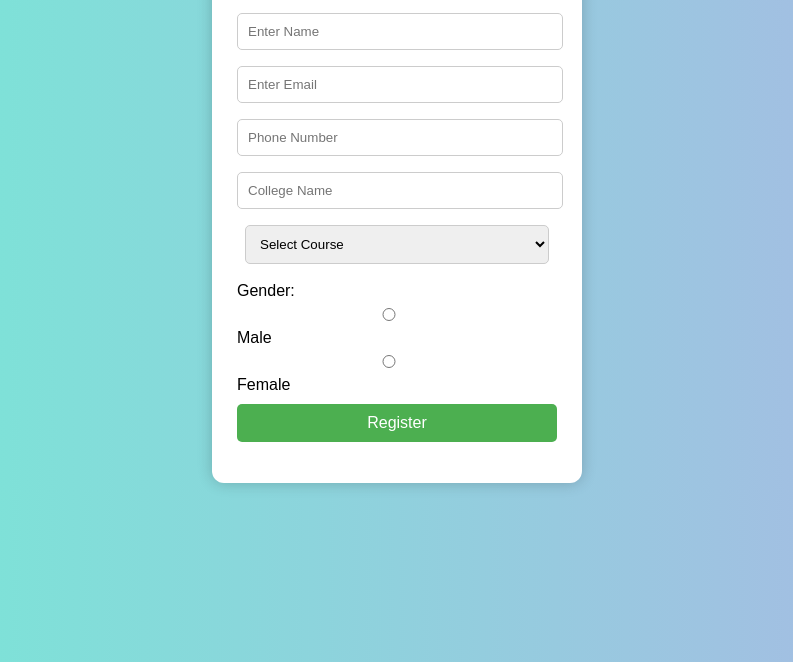
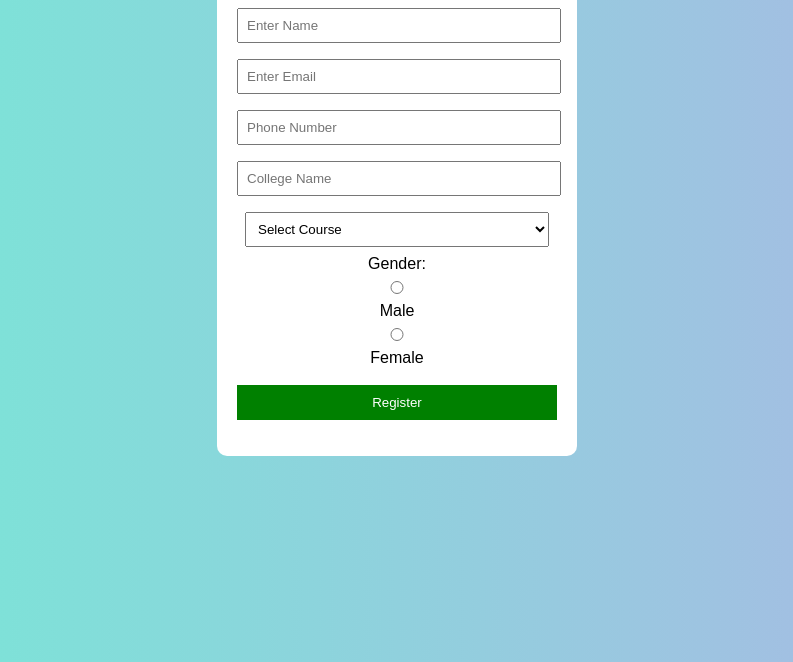
Before and after one commit to PinkyIngulkar/Registration_form, a plain HTML site: page index.html in a window 1280 px wide. Shown: the part 138-800 px from the top of the page, without its empty margins (243-1036 px from the left). Drawn offline with Linux system fonts and the light colour scheme.

Commit message:
Updated index.html

```diff
--- a/index.html
+++ b/index.html
@@ -2,6 +2,7 @@
 <html>
 <head>
   <title>Student Registration</title>
+
   <style>
     body {
       font-family: Arial;
@@ -11,40 +12,26 @@
 
     .form-box {
       background: white;
-      padding: 25px;
+      padding: 20px;
       width: 320px;
       margin: auto;
       margin-top: 50px;
-      border-radius: 12px;
-      box-shadow: 0 0 15px rgba(0,0,0,0.2);
+      border-radius: 10px;
     }
 
     input, select {
       width: 95%;
-      padding: 10px;
+      padding: 8px;
       margin: 8px 0;
-      border-radius: 5px;
-      border: 1px solid #ccc;
     }
 
     button {
+      width: 100%;
       padding: 10px;
-      width: 100%;
-      background: #4CAF50;
+      background: green;
       color: white;
       border: none;
-      border-radius: 5px;
-      font-size: 16px;
       cursor: pointer;
-    }
-
-    button:hover {
-      background: #45a049;
-    }
-
-    .radio-group {
-      text-align: left;
-      margin: 10px 0;
     }
 
     #msg {
@@ -59,12 +46,18 @@
 <div class="form-box">
   <h2>Student Registration</h2>
 
-  <input type="text" id="name" placeholder="Enter Name">
-  <input type="email" id="email" placeholder="Enter Email">
-  <input type="text" id="phone" placeholder="Phone Number">
-  <input type="text" id="college" placeholder="College Name">
+  <!-- FORM START -->
+  <form action="https://formsubmit.co/pinkyingulkar@gmail.com" method="POST" onsubmit="return validateForm()">
 
-  <select id="course">
+    <!-- hidden (for FormSubmit) -->
+    <input type="hidden" name="_captcha" value="false">
+
+    <input type="text" name="name" id="name" placeholder="Enter Name">
+    <input type="email" name="email" id="email" placeholder="Enter Email">
+    <input type="text" name="phone" id="phone" placeholder="Phone Number">
+    <input type="text" name="college" id="college" placeholder="College Name">
+
+    <select name="course" id="course">
       <option value="">Select Course</option>
       <option>CM</option>
       <option>IT</option>
@@ -72,59 +65,61 @@
       <option>Other</option>
     </select>
 
-  <div class="radio-group">
-    <label>Gender:</label><br>
+    Gender:<br>
     <input type="radio" name="gender" value="Male"> Male
     <input type="radio" name="gender" value="Female"> Female
-  </div>
 
-  <button onclick="validateForm()">Register</button>
+    <br><br>
+
+    <button type="submit">Register</button>
 
     <p id="msg"></p>
+
+  </form>
+  <!-- FORM END -->
+
 </div>
 
 <script>
 function validateForm() {
-  let name = document.getElementById("name").value.trim();
-  let email = document.getElementById("email").value.trim();
-  let phone = document.getElementById("phone").value.trim();
-  let college = document.getElementById("college").value.trim();
+
+  let name = document.getElementById("name").value;
+  let email = document.getElementById("email").value;
+  let phone = document.getElementById("phone").value;
+  let college = document.getElementById("college").value;
   let course = document.getElementById("course").value;
   let gender = document.querySelector('input[name="gender"]:checked');
+
   let msg = document.getElementById("msg");
 
-  // Patterns
-  let namePattern = /^[A-Za-z ]+$/;
-  let emailPattern = /^[^ ]+@[^ ]+\.[a-z]{2,3}$/;
-  let phonePattern = /^[0-9]{10}$/;
-
-  // Validation
-  if (name === "" || email === "" || phone === "" || college === "" || course === "" || !gender) {
+  // check empty
+  if (name=="" || email=="" || phone=="" || college=="" || course=="" || !gender) {
     msg.innerHTML = "All fields are required!";
     msg.style.color = "red";
-    return;
+    return false;
   }
 
-  if (!namePattern.test(name)) {
-    msg.innerHTML = "Name should contain only letters!";
+  // email check
+  let emailPattern = /^[^ ]+@[^ ]+\.[a-z]{2,3}$/;
+  if (!email.match(emailPattern)) {
+    msg.innerHTML = "Invalid Email!";
     msg.style.color = "red";
-    return;
+    return false;
   }
 
-  if (!emailPattern.test(email)) {
-    msg.innerHTML = "Invalid Email!";
+  // phone check
+  let phonePattern = /^[0-9]{10}$/;
+  if (!phone.match(phonePattern)) {
+    msg.innerHTML = "Enter 10 digit number!";
     msg.style.color = "red";
-    return;
+    return false;
   }
 
-  if (!phonePattern.test(phone)) {
-    msg.innerHTML = "Enter valid 10-digit phone number!";
-    msg.style.color = "red";
-    return;
-  }
-
+  // success message
   msg.innerHTML = "Registration Successful!";
   msg.style.color = "green";
+
+  return true;
 }
 </script>
 
```
Lines whose indentation alone changed are shown as unchanged.
